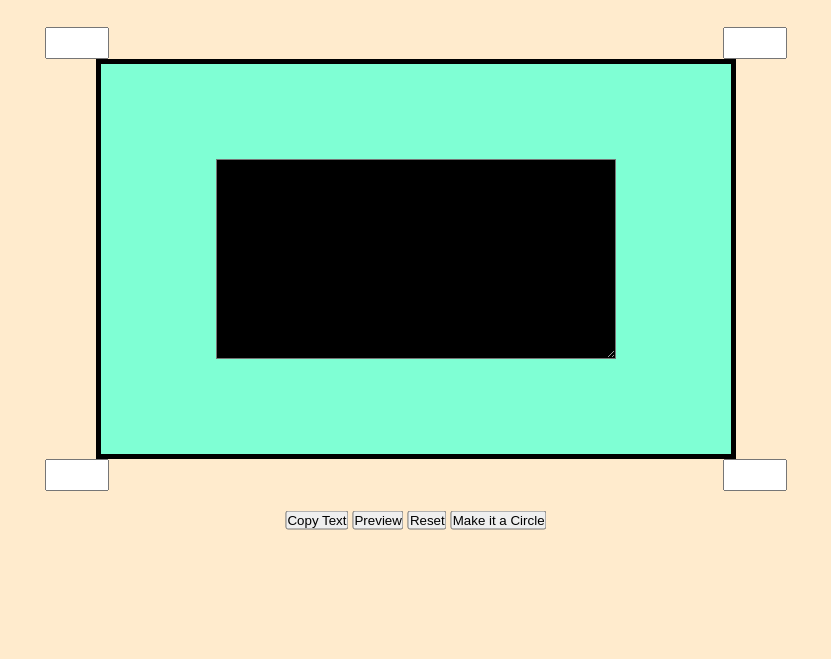
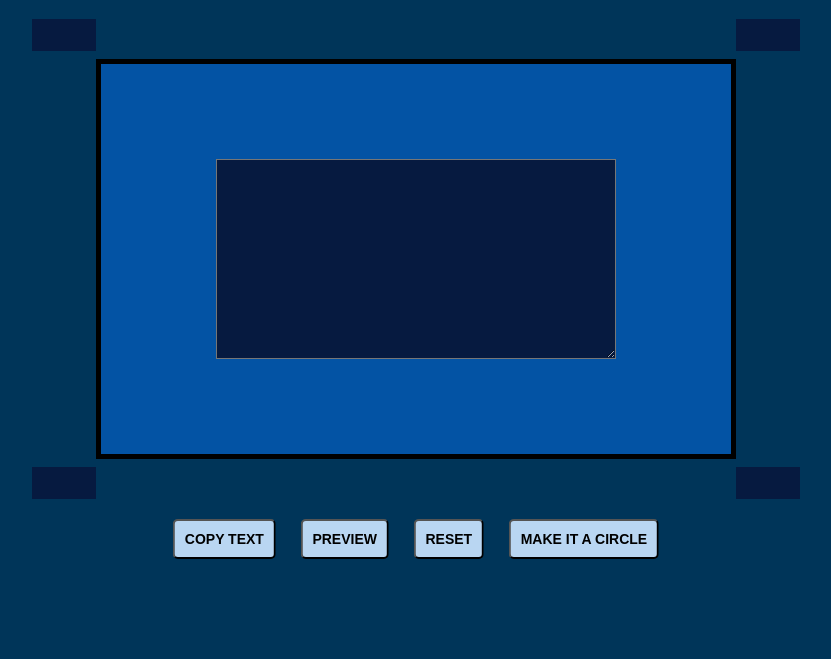
Before and after one commit to thomasprayon/borderRadiusPreview, a plain HTML site: page index.html in a window 1280 px wide. Shown: the part 141-800 px from the top of the page, without its empty margins (224-1055 px from the left). Drawn offline with Linux system fonts and the light colour scheme.

Commit message:
finshed project to the main branch

```diff
--- a/index.html
+++ b/index.html
@@ -12,20 +12,20 @@
 <body>
     <main>
         <h1>Border Radius Previewer</h1>
-        <div class="container">
+        <input type="number" class="input-top-left">
+        <input type="number" class="input-top-right">
+        <input type="number" class="input-bottom-left">
+        <input type="number" class="input-bottom-right">
+        <section class="container">
             <textarea id="infoPreviewer"></textarea>
-        </div>
-        <input type="number" class="input-top-left" maxlength="3">
-        <input type="number" class="input-top-right" maxlength="3">
-        <input type="number" class="input-bottom-left" maxlength="3">
-        <input type="number" class="input-bottom-right" maxlength="3">
-        <h3><span>Error Message</span></h3>
-        <div class="buttons">
+        </section>
+        <section class="buttons">
             <button type="button" class="btn btn-copy">Copy Text</button>
             <button type="button" class="btn btn-preview">Preview</button>
             <button type="button" class="btn btn-reset">Reset</button>
             <button type="button" class="btn btn-circle">Make it a Circle</button>
-        </div>
+        </section>
+
     </main>
     <script src="script.js"></script>
 </body>
--- a/script.js
+++ b/script.js
@@ -8,6 +8,9 @@ let inputTL = document.querySelector('.input-top-left');
 let inputTR = document.querySelector('.input-top-right');
 let inputBL = document.querySelector('.input-bottom-left');
 let inputBR = document.querySelector('.input-bottom-right');
+let previewText = document.getElementById('infoPreviewer');
+let containerBox = document.querySelector('.container');
+let copyText = document.getElementById('infoPreviewer');
 
 // Check that the user gives valid values and until 100
 const checkInputUser = (bottomLeft, bottomRight, topLeft, topRight) => {
@@ -16,27 +19,20 @@ const checkInputUser = (bottomLeft, bottomRight, topLeft, topRight) => {
     topLeft = inputTL.value;
     topRight = inputTR.value;
 
-    //add error message
-    Number(topLeft) > 100 ||
-    Number(topRight) > 100 ||
-    Number(bottomLeft) > 100 ||
-    Number(bottomRight) > 100
-        ? alert('Is a lot to take, try less than 100')
-        : previewBorders(bottomLeft, bottomRight, topLeft, topRight);
-
+    Number(topLeft) > 120 ||
     Number(topLeft) < 0 ||
+    Number(topRight) > 120 ||
     Number(topRight) < 0 ||
+    Number(bottomLeft) > 120 ||
     Number(bottomLeft) < 0 ||
+    Number(bottomRight) > 120 ||
     Number(bottomRight) < 0
-        ? alert('less than 0 is not possible, try again')
+        ? (previewText.value = 'Please try again, invalid input!')
         : previewBorders(bottomLeft, bottomRight, topLeft, topRight);
 };
 
 // Edit borders by submitting values
 const previewBorders = (bottomLeft, bottomRight, topLeft, topRight) => {
-    let containerBox = document.querySelector('.container');
-    let previewText = document.getElementById('infoPreviewer');
-
     if (topLeft && !topRight && !bottomRight && !bottomLeft) {
         containerBox.style.borderTopLeftRadius = `${topLeft}px`;
         previewText.value = `border-left-top-radius: ${topLeft}px`;
@@ -71,7 +67,7 @@ const previewBorders = (bottomLeft, bottomRight, topLeft, topRight) => {
         containerBox.style.borderTopRightRadius = `${topRight}px`;
         containerBox.style.borderBottomRightRadius = `${bottomRight}px`;
         containerBox.style.borderBottomLeftRadius = `${bottomLeft}px`;
-        previewText.value = `border-top-right-radius: ${topRight} \nborder-bottom-right-radius: ${bottomRight}px \nborder-bottom-left-radius: ${bottomLeft}px `;
+        previewText.value = `border-top-right-radius: ${topRight}px \nborder-bottom-right-radius: ${bottomRight}px \nborder-bottom-left-radius: ${bottomLeft}px`;
     } else if (topLeft && !topRight && bottomRight && bottomLeft) {
         containerBox.style.borderTopLeftRadius = `${topLeft}px`;
         containerBox.style.borderBottomRightRadius = `${bottomRight}px`;
@@ -86,7 +82,7 @@ const previewBorders = (bottomLeft, bottomRight, topLeft, topRight) => {
         containerBox.style.borderTopLeftRadius = `${topLeft}px`;
         containerBox.style.borderTopRightRadius = `${topRight}px`;
         containerBox.style.borderBottomRightRadius = `${bottomRight}px`;
-        previewText.value = `border-top-left-radius: ${topLeft} \nborder-top-right-radius: ${topRight}px \nborder-bottom-right-radius: ${bottomRight}px`;
+        previewText.value = `border-top-left-radius: ${topLeft}px \nborder-top-right-radius: ${topRight}px \nborder-bottom-right-radius: ${bottomRight}px`;
     } else if (!topLeft && topRight && bottomRight && !bottomLeft) {
         containerBox.style.borderTopRightRadius = `${topRight}px`;
         containerBox.style.borderBottomRightRadius = `${bottomRight}px`;
@@ -94,26 +90,26 @@ const previewBorders = (bottomLeft, bottomRight, topLeft, topRight) => {
     } else if (topLeft && !topRight && bottomRight && !bottomLeft) {
         containerBox.style.borderTopLeftRadius = `${topLeft}px`;
         containerBox.style.borderBottomRightRadius = `${bottomRight}px`;
-        previewText.value = `border-top-left-radius:${topLeft}px \nborder-radius-bottom-right:${bottomRight}`;
+        previewText.value = `border-top-left-radius:${topLeft}px \nborder-radius-bottom-right:${bottomRight}px`;
     } else if (topLeft && topRight && !bottomRight && !bottomLeft) {
         containerBox.style.borderTopLeftRadius = `${topLeft}px`;
         containerBox.style.borderTopRightRadius = `${topRight}px`;
-        previewText.value = `border-top-left-radius: ${topLeft}px \nborder-radius-top-radius: ${topRight}`;
+        previewText.value = `border-top-left-radius: ${topLeft}px \nborder-radius-top-radius: ${topRight}px`;
     } else if (topLeft && !topRight && !bottomRight && bottomLeft) {
         containerBox.style.borderTopLeftRadius = `${topLeft}px`;
         containerBox.style.borderBottomLeftRadius = `${bottomLeft}px`;
         previewText.value = `border-top-left-radius: ${topLeft}px \nborder-radius-bottom-left: ${bottomLeft}px`;
     } else {
-        previewText.value = 'Something went wrong!';
+        previewText.value = 'Please enter values to preview!';
     }
 };
 
 // Copy text to clipboard
 const copyToClipboard = () => {
-    let copyText = document.getElementById('infoPreviewer');
     copyText.select();
     copyText.setSelectionRange(0, 99999);
     navigator.clipboard.writeText(copyText.value);
+    previewText.value = 'Copied!';
 };
 
 //Buttons Functinality
@@ -123,8 +119,6 @@ previewBtn.addEventListener('click', () => {
 
 //Reset button
 resetBtn.addEventListener('click', () => {
-    let containerBox = document.querySelector('.container');
-    let previewText = document.getElementById('infoPreviewer');
     inputBL.value = '';
     inputBR.value = '';
     inputTL.value = '';
@@ -138,9 +132,6 @@ copyBtn.addEventListener('click', copyToClipboard);
 
 //Make a circle
 makeCircle.addEventListener('click', () => {
-    console.log('makeCircle');
-    let containerBox = document.querySelector('.container');
-    let previewText = document.getElementById('infoPreviewer');
     containerBox.style.borderRadius = `100%`;
     previewText.value = `border-radius: 100%`;
 });
--- a/style.css
+++ b/style.css
@@ -1,3 +1,4 @@
+@import url('https://fonts.googleapis.com/css2?family=League+Gothic&family=Poppins:wght@200&display=swap');
 * {
     box-sizing: border-box;
     margin: 0;
@@ -6,8 +7,10 @@
 body {
     width: 100vw;
     height: 100vh;
-    background-color: blanchedalmond;
+    background-color: #003559;
     position: relative;
+    color: aliceblue;
+    font-family: 'Poppins', sans-serif;
 }
 main {
     display: flex;
@@ -16,7 +19,7 @@ main {
     align-items: center;
 }
 .container {
-    background-color: aquamarine;
+    background-color: #0353a4;
     position: absolute;
     top: 50%;
     left: 50%;
@@ -29,6 +32,11 @@ main {
     justify-content: center;
     align-items: center;
 }
+h1 {
+    margin-top: 4rem;
+    font-size: 42px;
+    letter-spacing: 5px;
+}
 .input-top-left,
 .input-top-right,
 .input-bottom-left,
@@ -38,34 +46,55 @@ main {
     height: 2rem;
     font-size: 20px;
     text-align: center;
+    background-color: #061a40;
+    outline: 0;
+    border: 0;
+    color: aliceblue;
 }
 .input-top-left {
-    top: 21%;
-    left: 21%;
+    top: 20%;
+    left: 20%;
 }
 .input-top-right {
-    top: 21%;
-    right: 21%;
+    top: 20%;
+    right: 20%;
 }
 .input-bottom-left {
-    bottom: 21%;
-    left: 21%;
+    bottom: 20%;
+    left: 20%;
 }
 .input-bottom-right {
-    bottom: 21%;
-    right: 21%;
+    bottom: 20%;
+    right: 20%;
 }
 .buttons {
     position: absolute;
-    bottom: 15%;
+    bottom: 10%;
     left: 50%;
     transform: translate(-50%, -50%);
 }
 #infoPreviewer {
-    background-color: black;
+    background-color: #061a40;
     color: white;
     width: 400px;
     height: 200px;
     font-size: 22px;
     font-family: inherit;
+    pointer-events: none;
 }
+.btn {
+    background-color: #b9d6f2;
+    color: #000;
+    padding: 10px;
+    border-radius: 5px;
+    font-weight: 600;
+    margin: 0 10px 0 10px;
+    font-size: 14px;
+    text-transform: uppercase;
+}
+.btn:hover {
+    opacity: 0.89;
+}
+.btn:active {
+    transform: translateY(2px);
+}
```
